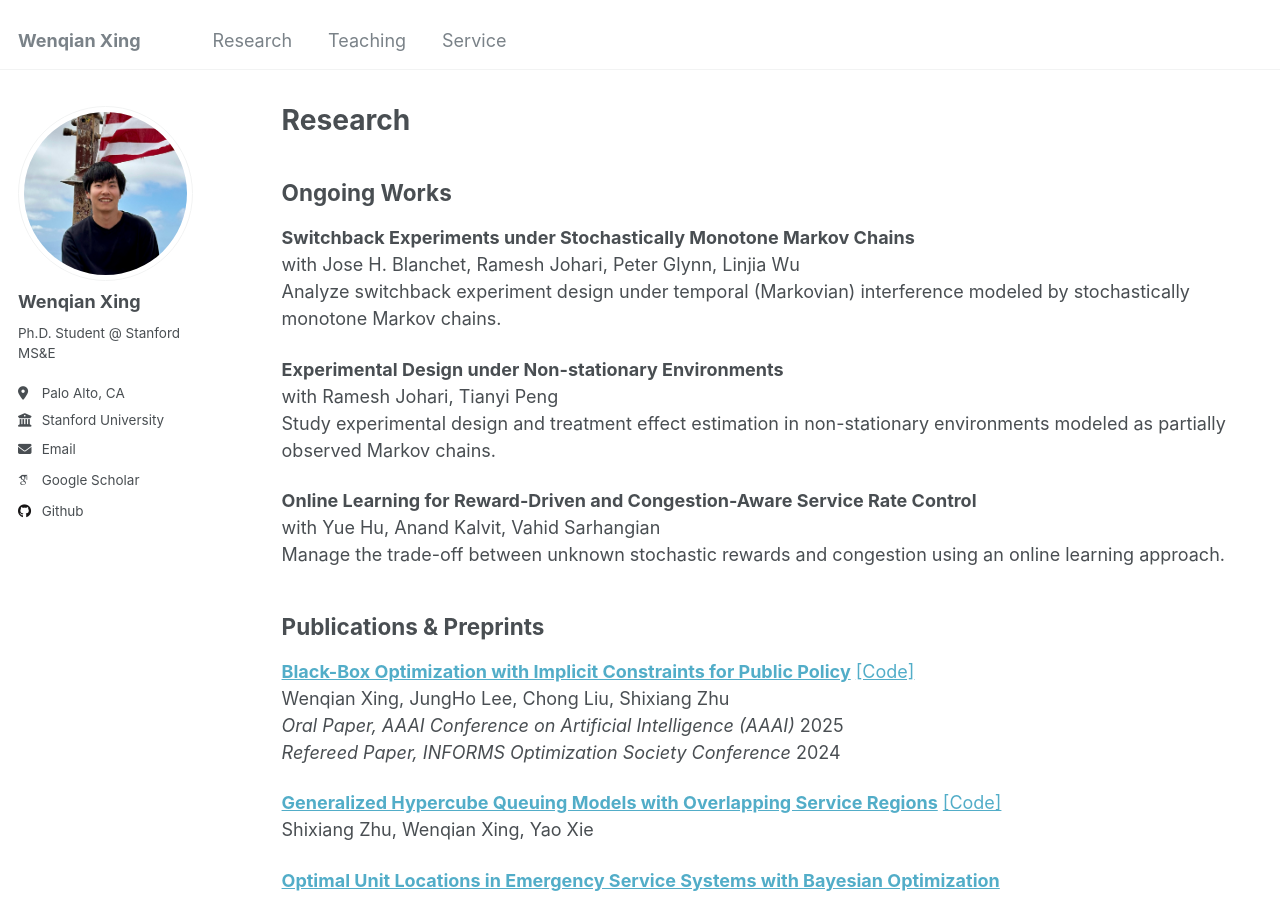
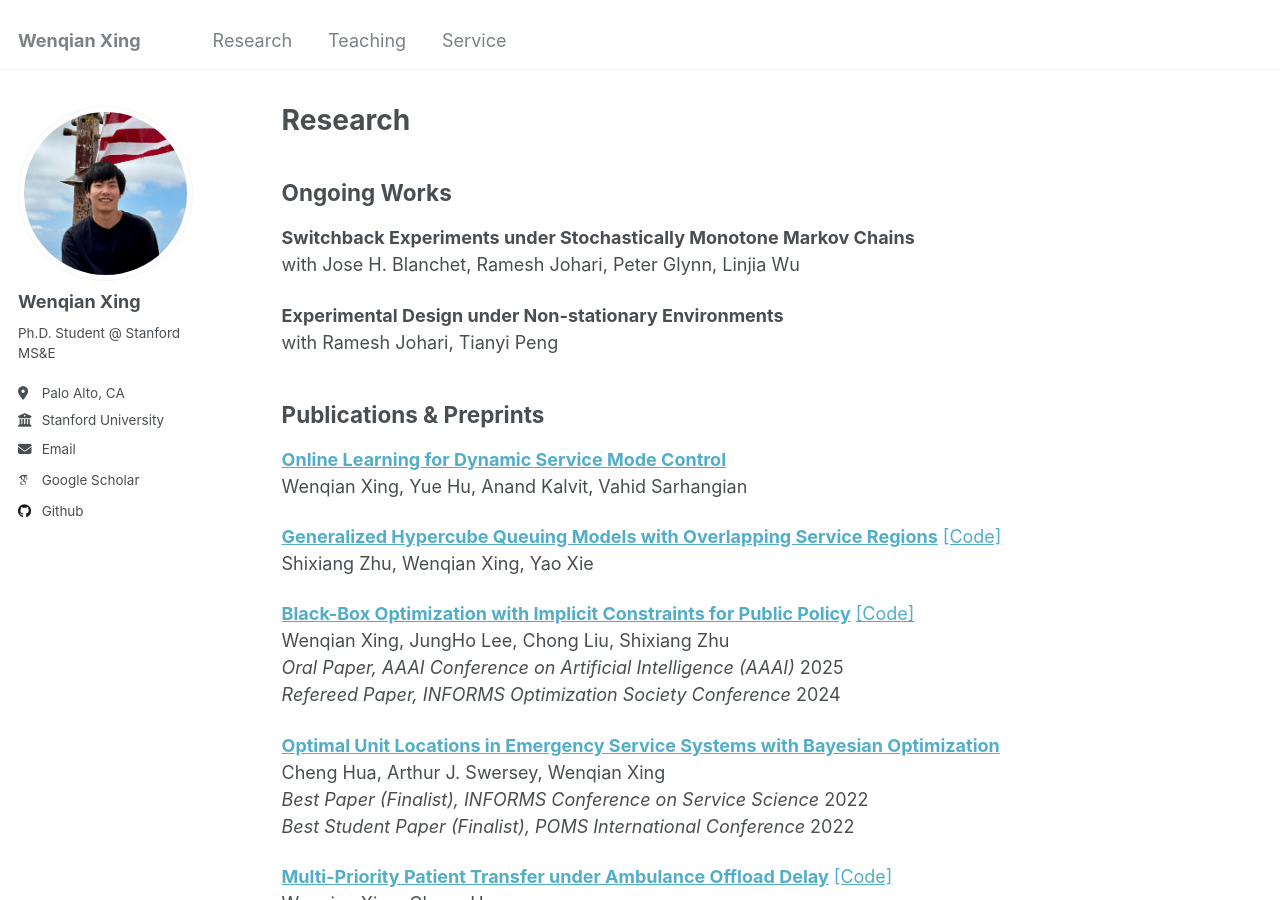
Before and after one commit to wenqian-xing/wenqian-xing.github.io, a Jekyll site: the page built from _pages/research.md, in a window 1280 px wide and 900 px high. Built offline with Jekyll 4.4.1, drawn with Linux system fonts in a browser that asks for light colours; some web fonts are replaced.

Commit message:
update repo

```diff
--- a/_pages/research.md
+++ b/_pages/research.md
@@ -12,28 +12,26 @@ Ongoing Works
 
 **Switchback Experiments under Stochastically Monotone Markov Chains**
 with Jose H. Blanchet, Ramesh Johari, Peter Glynn, Linjia Wu
-Analyze switchback experiment design under temporal (Markovian) interference modeled by stochastically monotone Markov chains.
+<!--Analyze switchback experiment design under temporal (Markovian) interference modeled by stochastically monotone Markov chains.  -->
 
 **Experimental Design under Non-stationary Environments**
 with Ramesh Johari, Tianyi Peng
-Study experimental design and treatment effect estimation in non-stationary environments modeled as partially observed Markov chains.
-
-**Online Learning for Reward-Driven and Congestion-Aware Service
-Rate Control**
-with Yue Hu, Anand Kalvit, Vahid Sarhangian
-Manage the trade-off between unknown stochastic rewards and congestion using an online learning approach.
+<!--Study experimental design and treatment effect estimation in non-stationary environments modeled as partially observed Markov chains. -->
 
 
 Publications & Preprints
 ------
 
+**[Online Learning for Dynamic Service Mode Control](https://papers.ssrn.com/sol3/papers.cfm?abstract_id=5123355)**
+Wenqian Xing, Yue Hu, Anand Kalvit, Vahid Sarhangian
+
+**[Generalized Hypercube Queuing Models with Overlapping Service Regions](https://arxiv.org/abs/2304.02824)** [[Code]](https://github.com/meowoodie/Hyperlattice-Queueing-Model)
+Shixiang Zhu, Wenqian Xing, Yao Xie
+
 **[Black-Box Optimization with Implicit Constraints for Public Policy](https://arxiv.org/abs/2310.18449)** [[Code]](https://github.com/wenqian-xing/CageBO)
 Wenqian Xing, JungHo Lee, Chong Liu, Shixiang Zhu
 *Oral Paper, AAAI Conference on Artificial Intelligence (AAAI)* 2025
 *Refereed Paper, INFORMS Optimization Society Conference* 2024
-
-**[Generalized Hypercube Queuing Models with Overlapping Service Regions](https://arxiv.org/abs/2304.02824)** [[Code]](https://github.com/meowoodie/Hyperlattice-Queueing-Model)
-Shixiang Zhu, Wenqian Xing, Yao Xie
 
 **[Optimal Unit Locations in Emergency Service Systems with Bayesian Optimization](https://papers.ssrn.com/sol3/papers.cfm?abstract_id=4497957)**
 Cheng Hua, Arthur J. Swersey, Wenqian Xing
```
